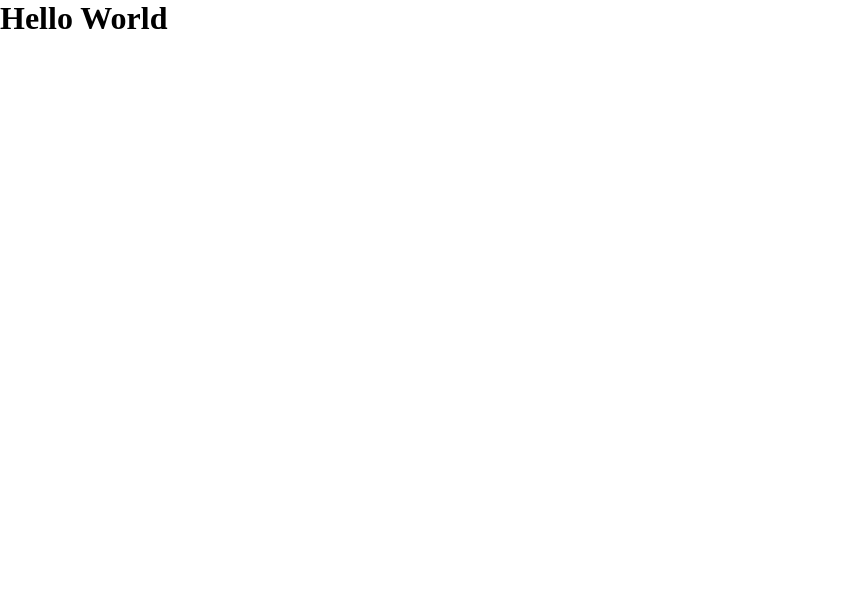
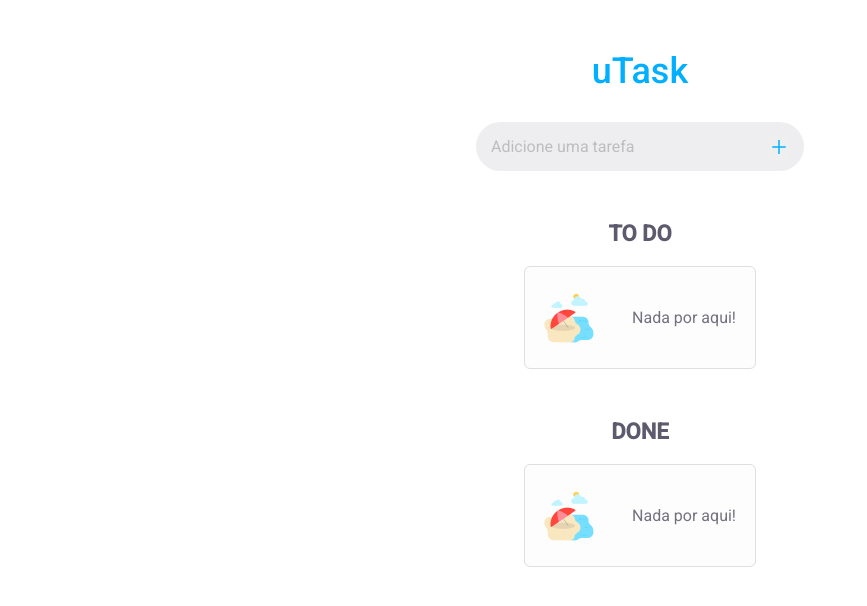
Before and after one commit to Fanksv2/unect-final-front, a React (Create React App) app: page / in a window 1280 px wide. Shown: the top 606 px of the page, without its empty margins (0-867 px from the left). Built offline with nearby package versions, Linux system fonts and the light colour scheme.

Commit message:
Imported App.css in the App.js file

```diff
--- a/src/App.js
+++ b/src/App.js
@@ -1,8 +1,20 @@
 import React from 'react';
+import './App.css';
+
+import TodoInput from './components/TodoInput';
+import TodoList from './components/TodoList';
+import DoneList from './components/DoneList';
 
 function App() {
   return (
-    <h1>Hello World</h1>
+    <>
+      <div className='PageContainer'>
+        <h1>uTask</h1>
+        <TodoInput />
+        <TodoList />
+        <DoneList />
+      </div>
+    </>
   );
 }
 
```
